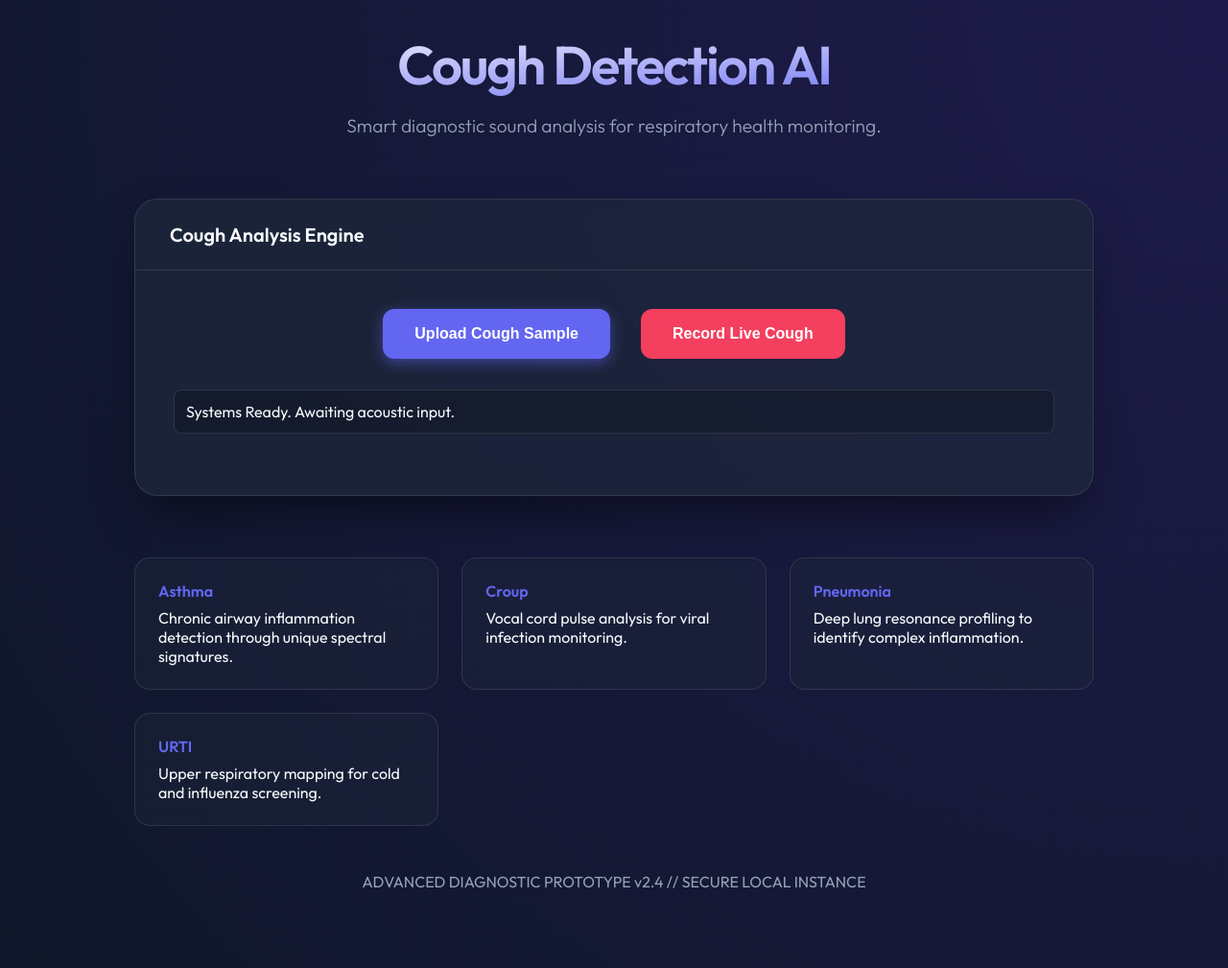
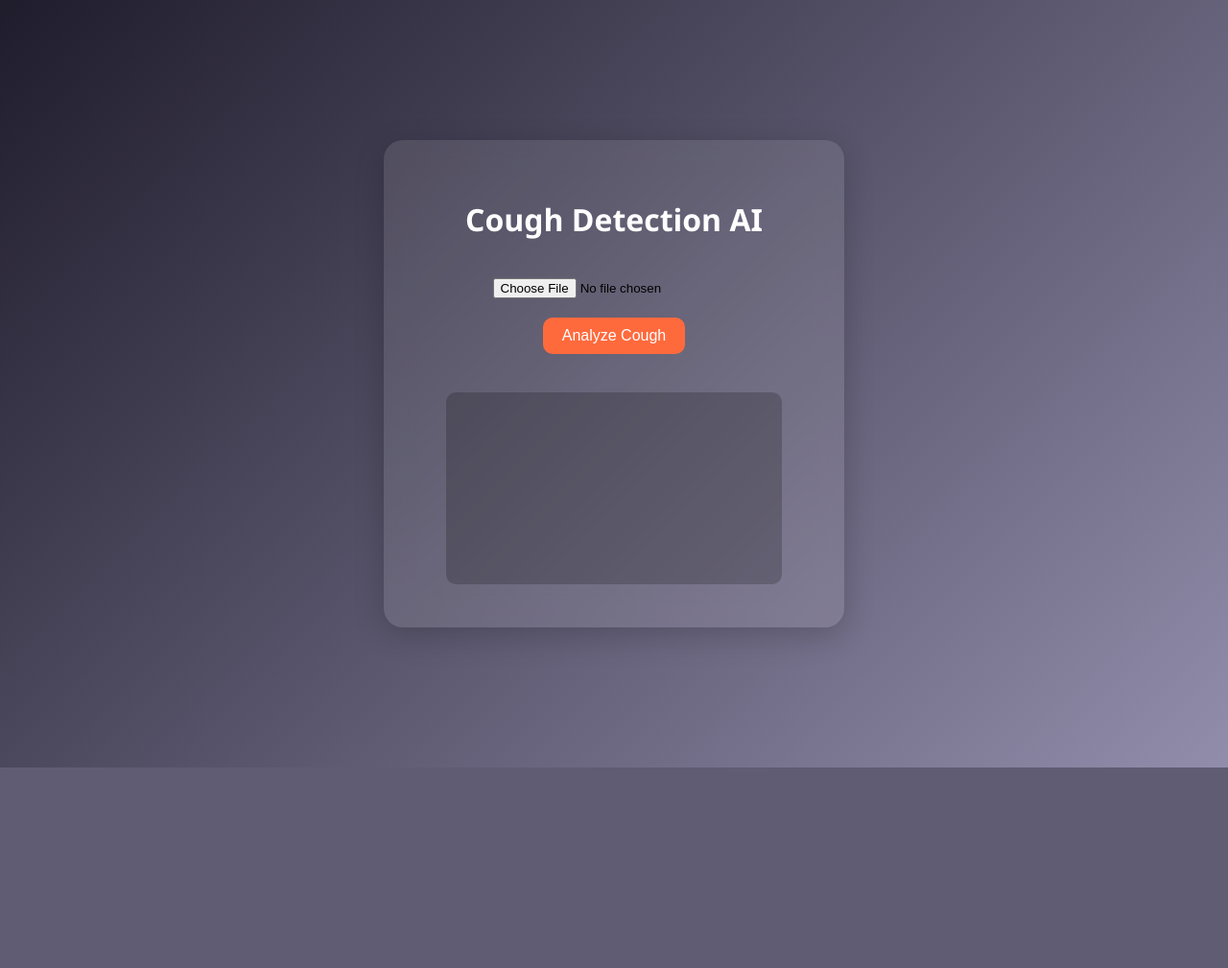
Before and after one commit to shreyab4105-ops/cough-detection-ai, a Python web app: template templates/index.html in a window 1280 px wide. Shown: the whole page at 96% size. After the commit the page ends 800 px from the top, so only its background shows below. Run offline with Jinja, Linux system fonts and the light colour scheme; the template is opened without the code that fills it, so the values that code supplies are empty.

Commit message:
index.html

```diff
--- a/templates/index.html
+++ b/templates/index.html
@@ -1,99 +1,137 @@
 <!DOCTYPE html>
 <html lang="en">
-
 <head>
   <meta charset="UTF-8">
   <meta name="viewport" content="width=device-width, initial-scale=1.0">
   <title>Cough Detection AI</title>
-    <link rel="stylesheet" href="{{ url_for('static', filename='style.css') }}">
-    <!-- Modern Fonts -->
-    <link href="https://fonts.googleapis.com/css2?family=Outfit:wght@300;400;600&display=swap" rel="stylesheet">
-    <script src="https://cdn.jsdelivr.net/npm/chart.js"></script>
+  <link href="https://cdn.jsdelivr.net/npm/chart.js" rel="stylesheet">
+  <style>
+    /* --- Glassmorphic Background --- */
+    body {
+      font-family: 'Segoe UI', sans-serif;
+      background: linear-gradient(135deg, #1f1c2c, #928dab);
+      height: 100vh;
+      display: flex;
+      justify-content: center;
+      align-items: center;
+      margin: 0;
+    }
+    .container {
+      background: rgba(255, 255, 255, 0.1);
+      border-radius: 20px;
+      backdrop-filter: blur(15px);
+      padding: 40px;
+      width: 400px;
+      text-align: center;
+      box-shadow: 0 8px 32px rgba(0,0,0,0.2);
+    }
+    h1 {
+      color: #fff;
+      margin-bottom: 20px;
+    }
+    input[type="file"] {
+      margin: 20px 0;
+    }
+    button {
+      padding: 10px 20px;
+      border: none;
+      border-radius: 10px;
+      background: #ff6a3d;
+      color: white;
+      font-size: 16px;
+      cursor: pointer;
+    }
+    button:hover {
+      background: #ff4b1f;
+    }
+    #result {
+      margin-top: 20px;
+      color: #fff;
+    }
+    canvas {
+      margin-top: 20px;
+      background: rgba(0,0,0,0.2);
+      border-radius: 10px;
+    }
+  </style>
 </head>
-
 <body>
   <div class="container">
-        <header>
     <h1>Cough Detection AI</h1>
-            <p>Smart diagnostic sound analysis for respiratory health monitoring.</p>
-        </header>
-
-        <main>
-            <div id="upload-section" class="card">
-                <div class="card-header">
-                    <div class="header-icon"></div>
-                    <h2>Cough Analysis Engine</h2>
-                </div>
-                <div class="card-body text-center">
-                    <div class="audio-controls mb-4">
-                        <input type="file" id="audio-file" accept="audio/*" class="d-none" onchange="loadFile(event)">
-                        <button id="upload-btn" onclick="document.getElementById('audio-file').click()"
-                            class="btn btn-primary">
-                            <span>Upload Cough Sample</span>
-                        </button>
-                        <button id="record-btn" onclick="toggleRecording()" class="btn btn-danger">
-                            <span>Record Live Cough</span>
-                        </button>
-                    </div>
-                    <div id="status" class="text-muted small">Systems Ready. Awaiting acoustic input.</div>
-                    <audio id="audio-playback" controls class="my-3 w-100 d-none"></audio>
-                    <button id="analyze-btn" onclick="analyzeAudio()" class="btn btn-success d-none">
-                        START DIAGNOSTIC SCAN
-                    </button>
-                </div>
+    <input type="file" id="audioFile" accept=".wav,.mp3">
+    <br>
+    <button onclick="uploadAudio()">Analyze Cough</button>
+    <div id="result"></div>
+    <canvas id="probChart" width="350" height="200"></canvas>
   </div>
 
-            <div id="result-section" class="card d-none">
-                <div class="card-body">
-                    <div class="row align-items-center">
-                        <div class="col-md-6 text-center">
-                            <h3 class="text-secondary small text-uppercase fw-bold mb-3">Primary Diagnosis</h3>
-                            <div id="prediction-label" class="display-4">---</div>
-                            <div id="confidence-info" class="mt-4 text-muted"></div>
-                        </div>
-                        <div class="col-md-6">
-                            <div class="chart-container">
-                                <canvas id="analysis-chart"></canvas>
-                            </div>
-                        </div>
-                    </div>
-                </div>
-            </div>
+  <script src="https://cdn.jsdelivr.net/npm/chart.js"></script>
+  <script>
+    let chart;
 
-            <div class="disorder-grid">
-                <div class="disorder-item">
-                    <h4>Asthma</h4>
-                    <p class="small text-muted">Chronic airway inflammation detection through unique spectral
-                        signatures.</p>
-                </div>
-                <div class="disorder-item">
-                    <h4>Croup</h4>
-                    <p class="small text-muted">Vocal cord pulse analysis for viral infection monitoring.</p>
-                </div>
-                <div class="disorder-item">
-                    <h4>Pneumonia</h4>
-                    <p class="small text-muted">Deep lung resonance profiling to identify complex inflammation.</p>
-                </div>
-                <div class="disorder-item">
-                    <h4>URTI</h4>
-                    <p class="small text-muted">Upper respiratory mapping for cold and influenza screening.</p>
-                </div>
-            </div>
-        </main>
+    function uploadAudio() {
+      const fileInput = document.getElementById('audioFile');
+      const file = fileInput.files[0];
+      if (!file) {
+        alert("Please select an audio file.");
+        return;
+      }
 
-        <footer>
-            <p>ADVANCED DIAGNOSTIC PROTOTYPE v2.4 // SECURE LOCAL INSTANCE</p>
-        </footer>
-    </div>
+      const formData = new FormData();
+      formData.append("audio", file);
 
-    <!-- Scanner Overlay -->
-    <div id="loading-overlay" class="overlay d-none">
-        <div class="scan-line"></div>
-        <div class="spinner"></div>
-        <p class="mt-4 text-white letter-spacing-1">ANALYZING COUGH PATTERN...</p>
-    </div>
+      fetch('/predict', {
+        method: 'POST',
+        body: formData
+      })
+      .then(res => res.json())
+      .then(data => {
+        if (data.error) {
+          document.getElementById('result').innerHTML = "Error: " + data.error;
+          return;
+        }
 
-    <script src="{{ url_for('static', filename='script.js') }}"></script>
+        // Show label and mock mode
+        const mockText = data.mock ? " (Mock Prediction)" : "";
+        document.getElementById('result').innerHTML = `<h2>Prediction: ${data.label}${mockText}</h2>`;
+
+        // Draw probabilities chart with consistent label order
+        const labels = data.categories;  // order from backend
+        const values = labels.map(label => data.probabilities[label]);
+
+        if (chart) chart.destroy(); // remove old chart
+
+        const ctx = document.getElementById('probChart').getContext('2d');
+        chart = new Chart(ctx, {
+          type: 'bar',
+          data: {
+            labels: labels,
+            datasets: [{
+              label: 'Confidence',
+              data: values,
+              backgroundColor: 'rgba(255, 255, 255, 0.6)',
+              borderColor: 'rgba(255, 255, 255, 1)',
+              borderWidth: 1
+            }]
+          },
+          options: {
+            scales: {
+              y: {
+                beginAtZero: true,
+                max: 1
+              }
+            },
+            plugins: {
+              legend: { display: false }
+            }
+          }
+        });
+      })
+      .catch(err => {
+        console.error(err);
+        document.getElementById('result').innerHTML = "Error processing audio.";
+      });
+    }
+  </script>
 </body>
-
 </html>
```
Lines whose indentation alone changed are shown as unchanged.
